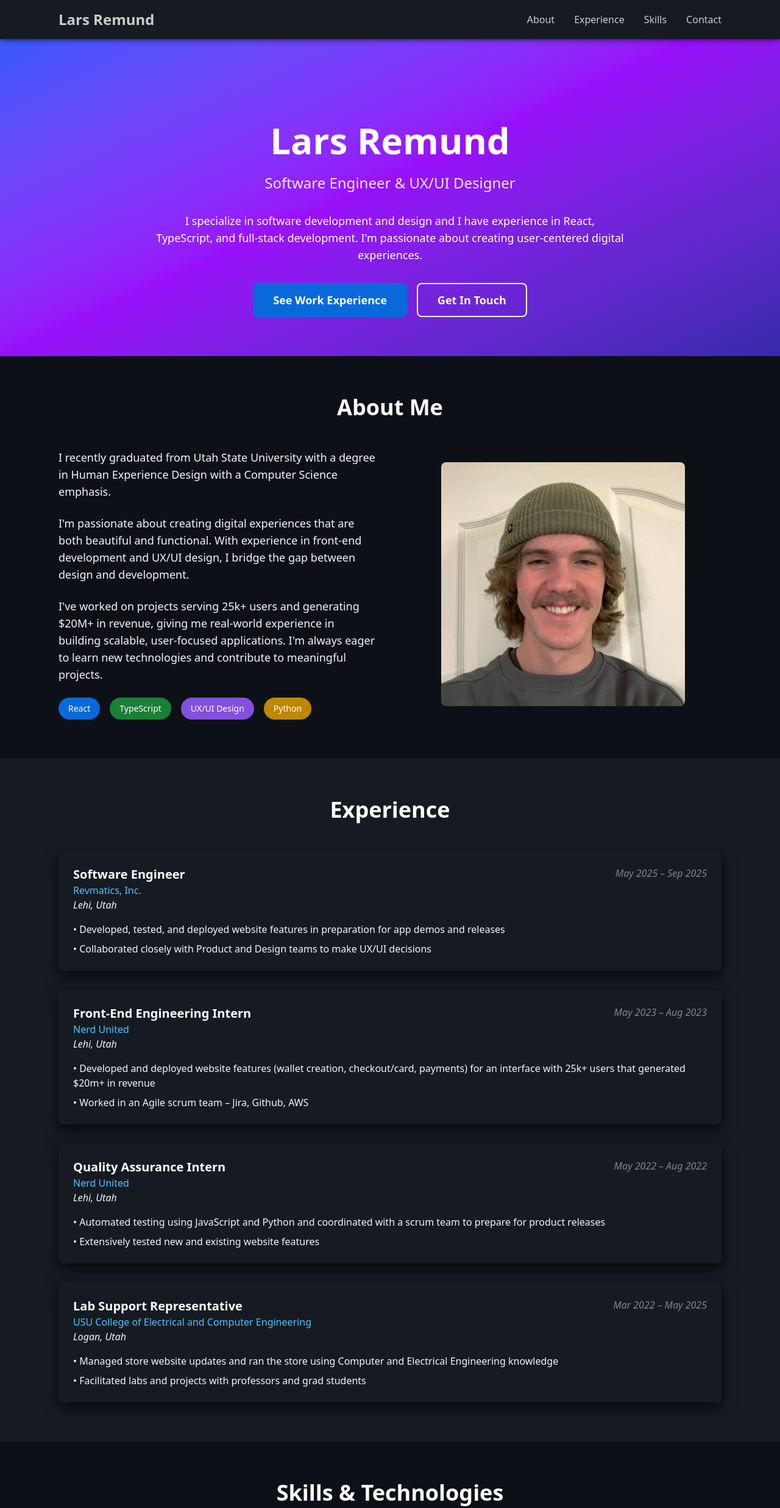
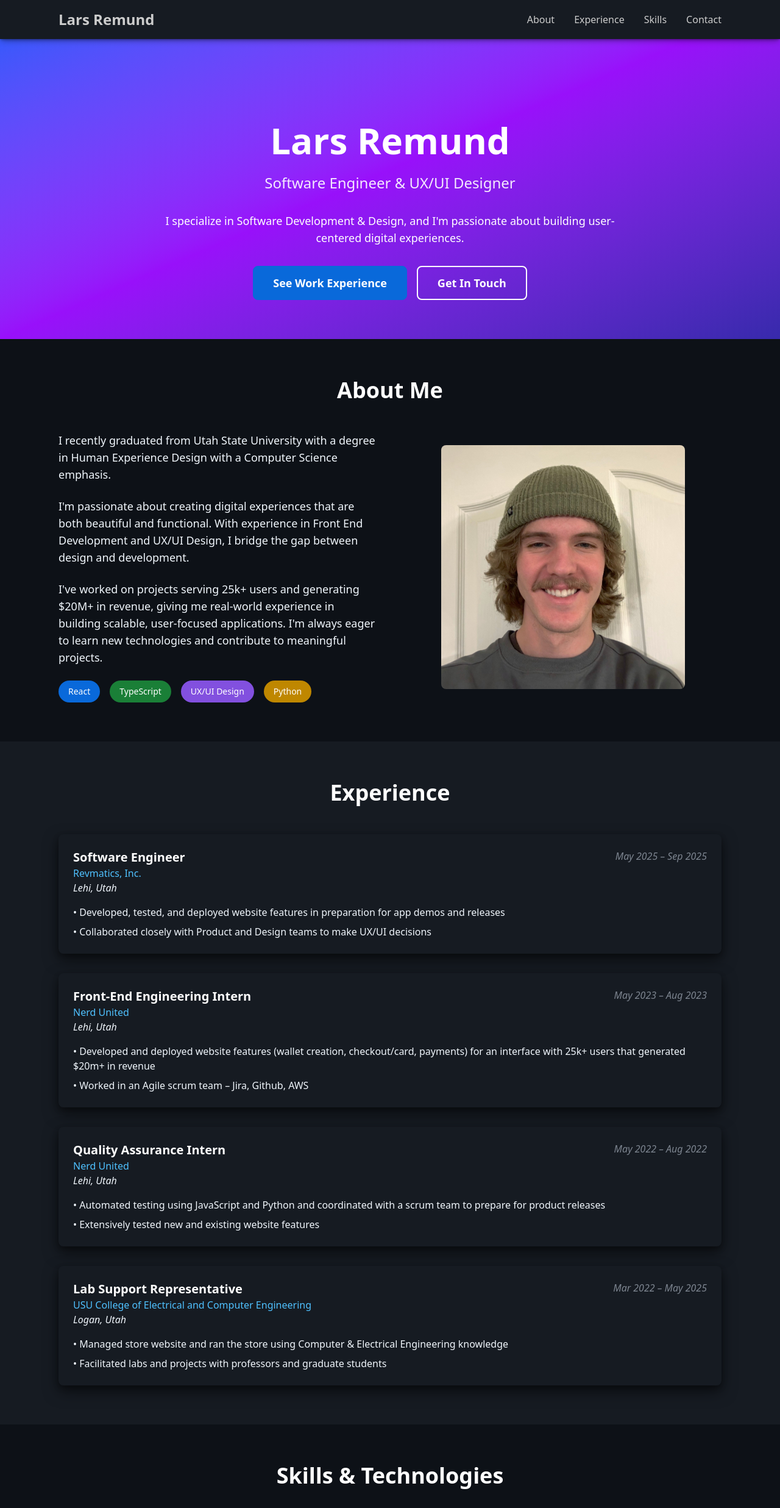
Before and after one commit to laremund/portfolio, a React (Vite) app: page / in a window 1280 px wide. Shown: the top 2473 px of the page at 61% size. Built offline with nearby package versions, Linux system fonts and the light colour scheme.

Commit message:
feat: update self branding

```diff
--- a/src/App.tsx
+++ b/src/App.tsx
@@ -62,8 +62,7 @@ function App() {
           <h1 className="text-5xl md:text-6xl font-bold mb-6">Lars Remund</h1>
           <p className="text-xl md:text-2xl mb-8 opacity-90">Software Engineer & UX/UI Designer</p>
           <p className="text-lg mb-8 max-w-3xl mx-auto">
-            I specialize in software development and design and I have experience in React, TypeScript,
-            and full-stack development. I'm passionate about creating user-centered digital experiences.
+            I specialize in Software Development & Design, and I'm passionate about building user-centered digital experiences.
           </p>
           <div className="flex flex-col sm:flex-row gap-4 justify-center">
             <Button href="#experience" variant="primary" size="lg">
@@ -88,7 +87,7 @@ function App() {
               </p>
               <p className="text-lg mb-6 text-[#f0f6fc]">
                 I'm passionate about creating digital experiences that are both beautiful and functional.
-                With experience in front-end development and UX/UI design, I bridge the gap between
+                With experience in Front End Development and UX/UI Design, I bridge the gap between
                 design and development.
               </p>
               <p className="text-lg mb-6 text-[#f0f6fc]">
--- a/src/components/ExperienceCard/experience.ts
+++ b/src/components/ExperienceCard/experience.ts
@@ -43,8 +43,8 @@ export const experienceData: ExperienceData[] = [
     location: "Logan, Utah",
     duration: "Mar 2022 – May 2025",
     responsibilities: [
-      "Managed store website updates and ran the store using Computer and Electrical Engineering knowledge",
-      "Facilitated labs and projects with professors and grad students"
+      "Managed store website and ran the store using Computer & Electrical Engineering knowledge",
+      "Facilitated labs and projects with professors and graduate students"
     ]
   }
 ];
```
